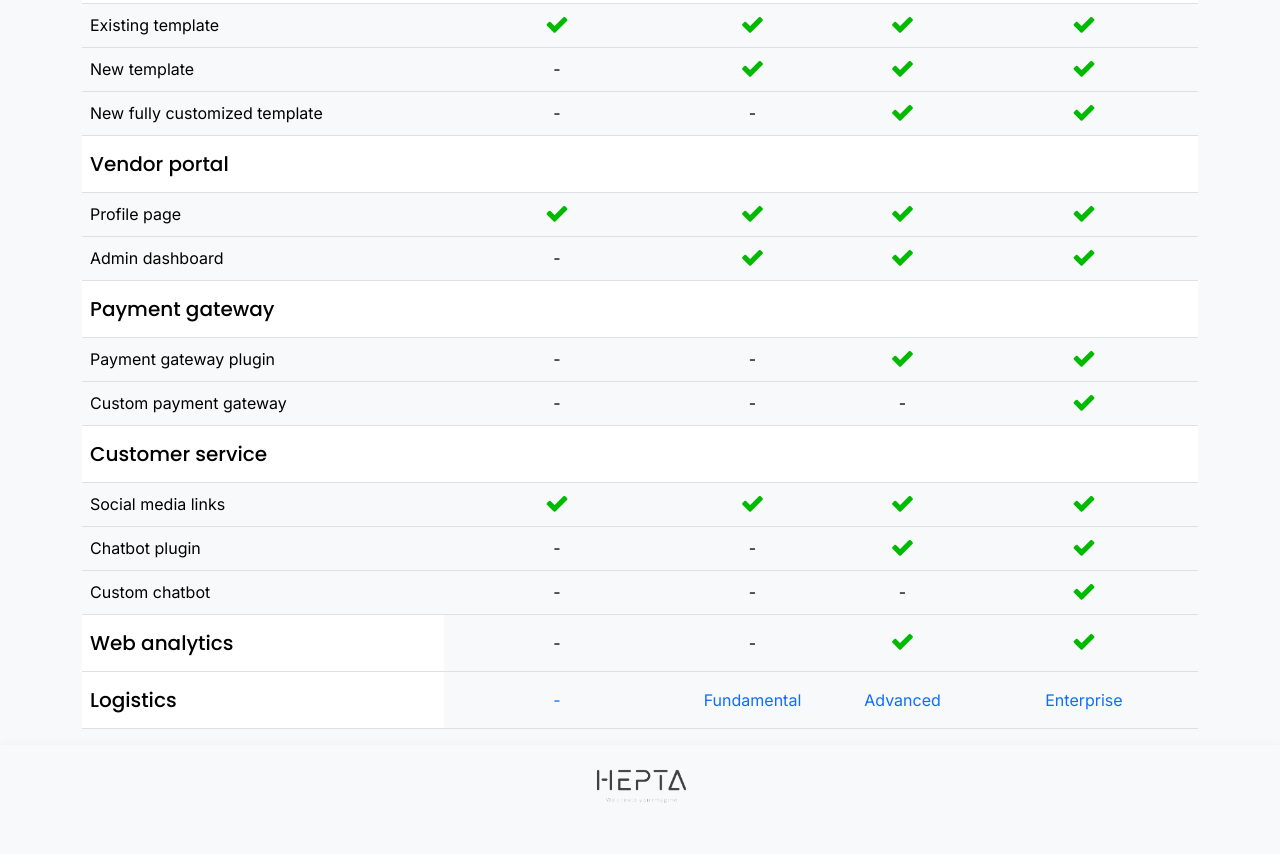
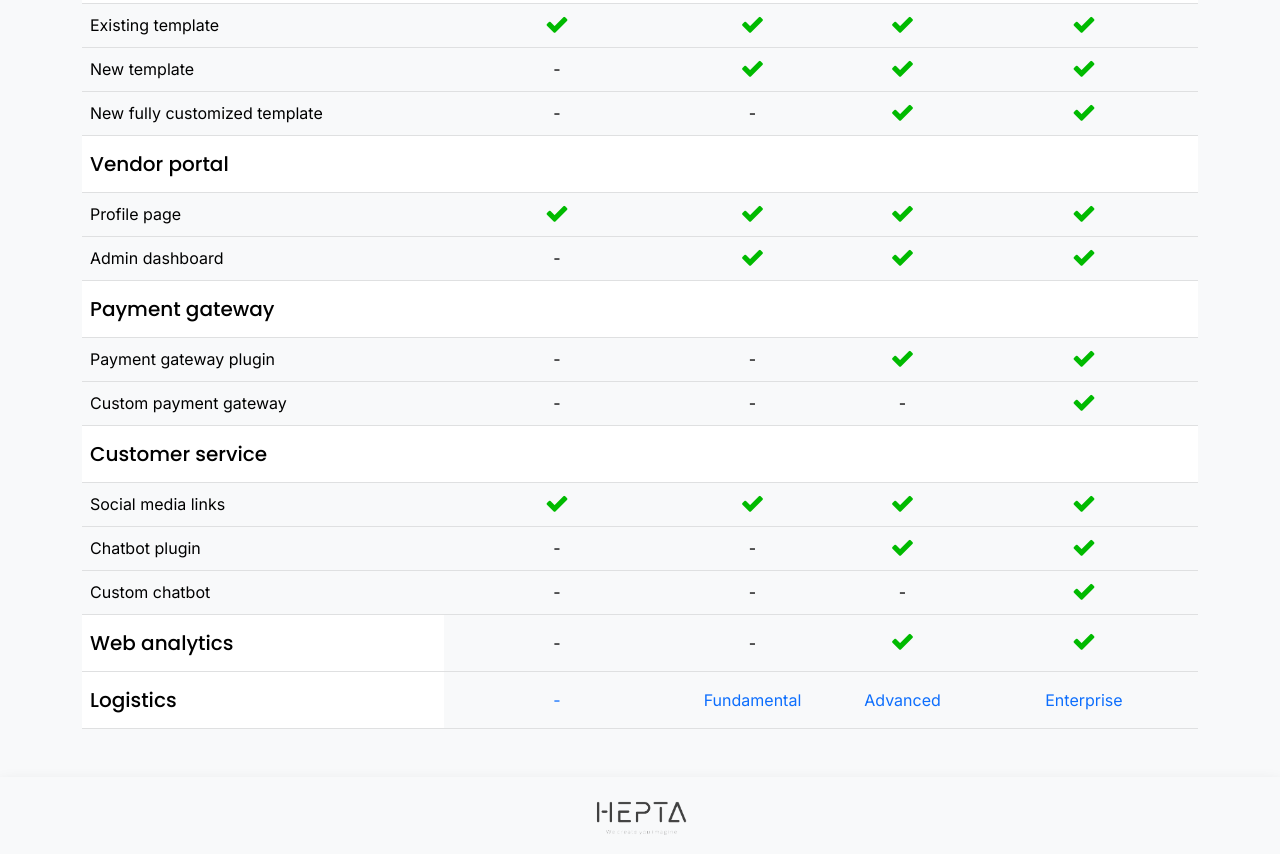
Before and after one commit to Hepta07/Pricing-Plans-ECom, a plain HTML site: page index.html in a window 1280 px wide. Shown: the part 376-1230 px from the top of the page. Before the commit the page ends 1198 px from the top, so only its background shows below. Drawn offline with nearby package versions, Linux system fonts and the light colour scheme.

Commit message:
updated css

```diff
--- a/index.html
+++ b/index.html
@@ -295,7 +295,7 @@
 
     </section>
 
-    <footer class="shadow py-3">
+    <footer class="shadow py-3 mt-5">
         <div class="logo d-flex align-items-center justify-content-center">
             <img src="static\img\logo.png" alt="" class="logo-header">
         </div>
```
